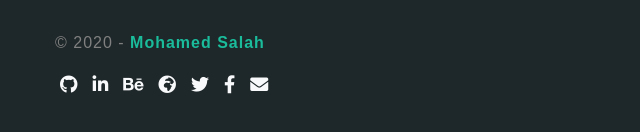
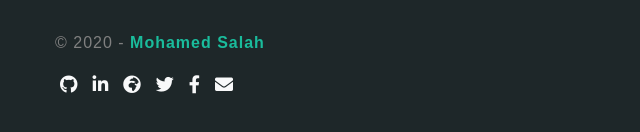
Before and after one commit to salahineo/Stocker, a plain HTML site: page index.html in a window 1280 px wide. Shown: the part 3994-4126 px from the top of the page, 0-640 px from the left. Drawn offline with Linux system fonts and the light colour scheme.

Commit message:
Update Info

```diff
--- a/index.html
+++ b/index.html
@@ -376,9 +376,6 @@
             <a href="https://www.linkedin.com/in/salahineo/" target="_blank">
               <i class="fab fa-linkedin-in"></i>
             </a>
-            <a href="https://www.behance.net/salahineo" target="_blank">
-              <i class="fab fa-behance"></i>
-            </a>
             <a href="https://salahineo.github.io/salahineo/" target="_blank">
               <i class="fas fa-globe-africa"></i>
             </a>
```
Also changed, not shown: 1 other file.
